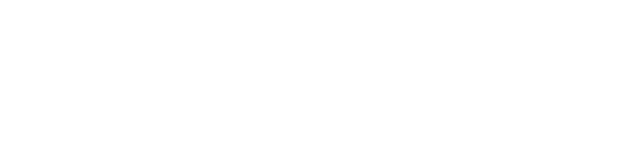
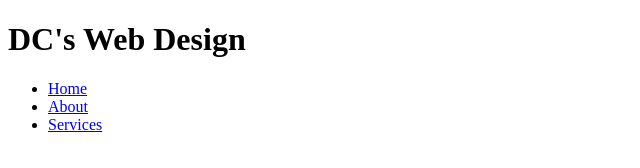
Before and after one commit to dcbastien/FullWebpage, a plain HTML site: page index.html in a window 1280 px wide. Shown: the whole page, without its empty margins (0-640 px from the left). Drawn offline with Linux system fonts and the light colour scheme.

Commit message:
Built out header section of HTML

```diff
--- a/index.html
+++ b/index.html
@@ -12,6 +12,26 @@
     <title>DC's Web Design</title>
 </head>
 <body>
+<header>
+  <div class="container">
+      <div id="branding">
+          <h1><span class="highlight">DC's</span> Web Design</h1>
+      </div>
+      <nav>
+          <ul>
+              <li id="current">
+                  <a href="#">Home</a>
+                </li>
+              <li >
+                  <a href="#about">About</a>
+                </li>
+              <li >
+                  <a href="#services">Services</a>
+                </li>
+          </ul>
+      </nav>
+  </div>
+</header>
 
 </body>
 </html>
```
